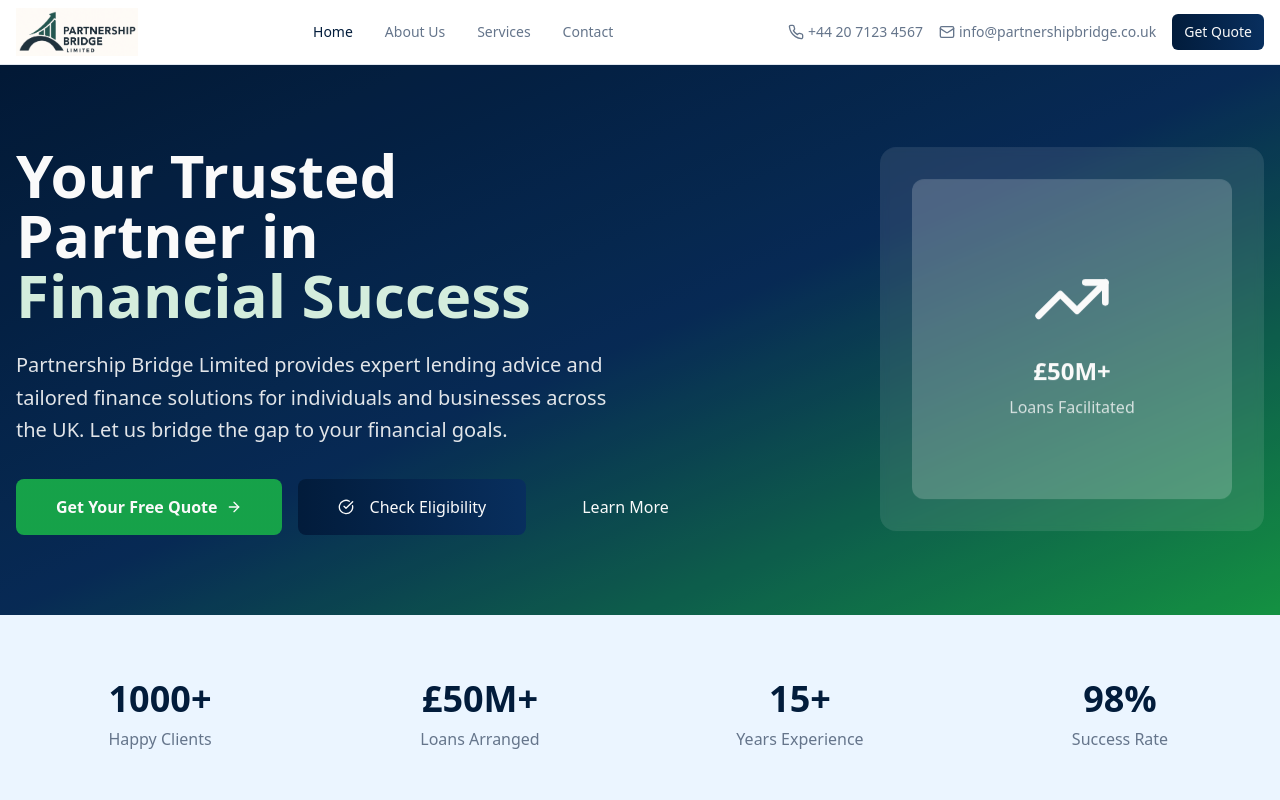
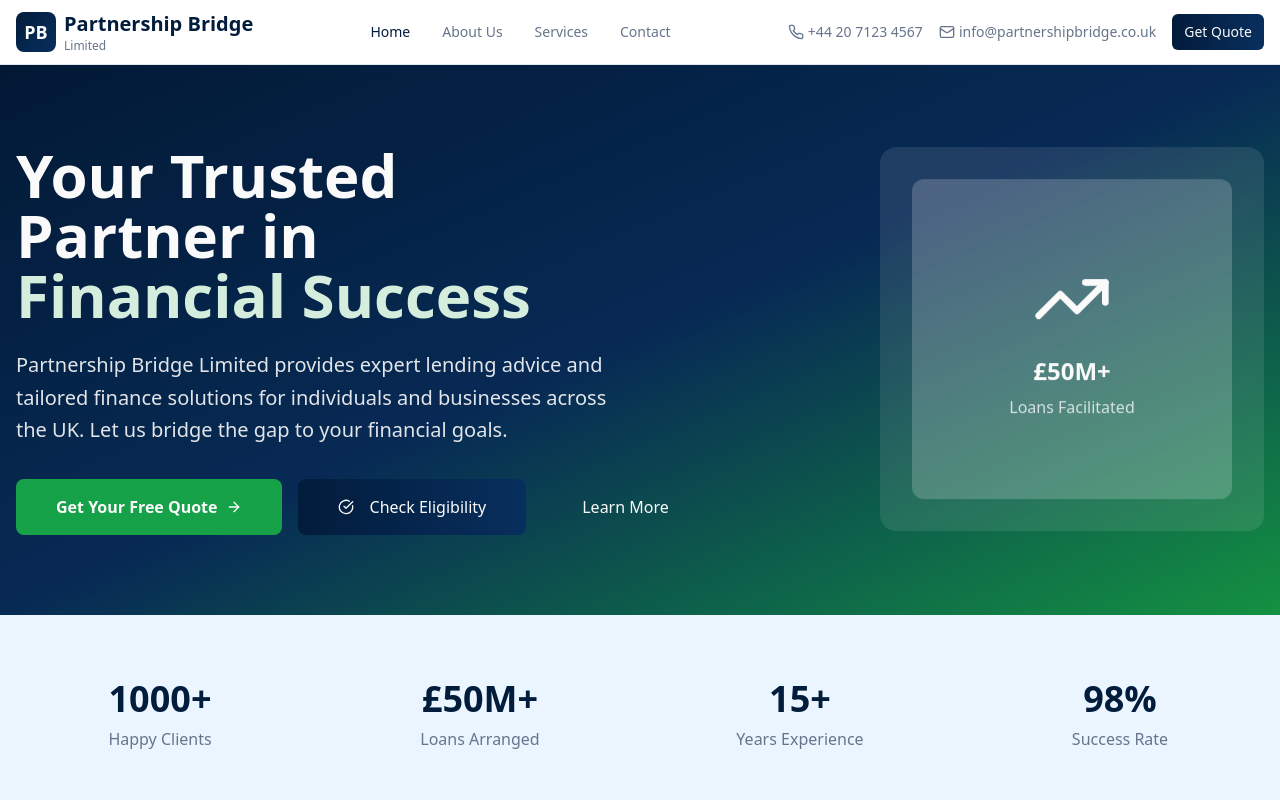
Before and after one commit to wcworld/Partnership-Bridge-Limited, a React (Vite) app: page / in a window 1280 px wide. Shown: the top 800 px of the page. Built offline with nearby package versions, Linux system fonts and the light colour scheme.

Commit message:
Reverted to commit 17083ee64529d6670cf558328a176c9005b597d1

```diff
--- a/src/components/Navigation.tsx
+++ b/src/components/Navigation.tsx
@@ -16,12 +16,14 @@ const Navigation = () => {
       <div className="container mx-auto px-4">
         <div className="flex items-center justify-between h-16">
           {/* Logo */}
-          <Link to="/" className="flex items-center">
-            <img
-              src="/lovable-uploads/7272b389-0b5f-4b6c-befd-f2fc38803de1.png"
-              alt="Partnership Bridge Limited"
-              className="h-12 w-auto"
-            />
+          <Link to="/" className="flex items-center space-x-2">
+            <div className="w-10 h-10 bg-gradient-to-br from-primary to-primary-light rounded-lg flex items-center justify-center">
+              <span className="text-primary-foreground font-bold text-lg">PB</span>
+            </div>
+            <div>
+              <span className="text-xl font-bold text-primary">Partnership Bridge</span>
+              <p className="text-xs text-muted-foreground">Limited</p>
+            </div>
           </Link>
 
           {/* Desktop Navigation */}
```
Also changed, not shown: public/lovable-uploads/7272b389-0b5f-4b6c-befd-f2fc38803de1.png (deleted).
